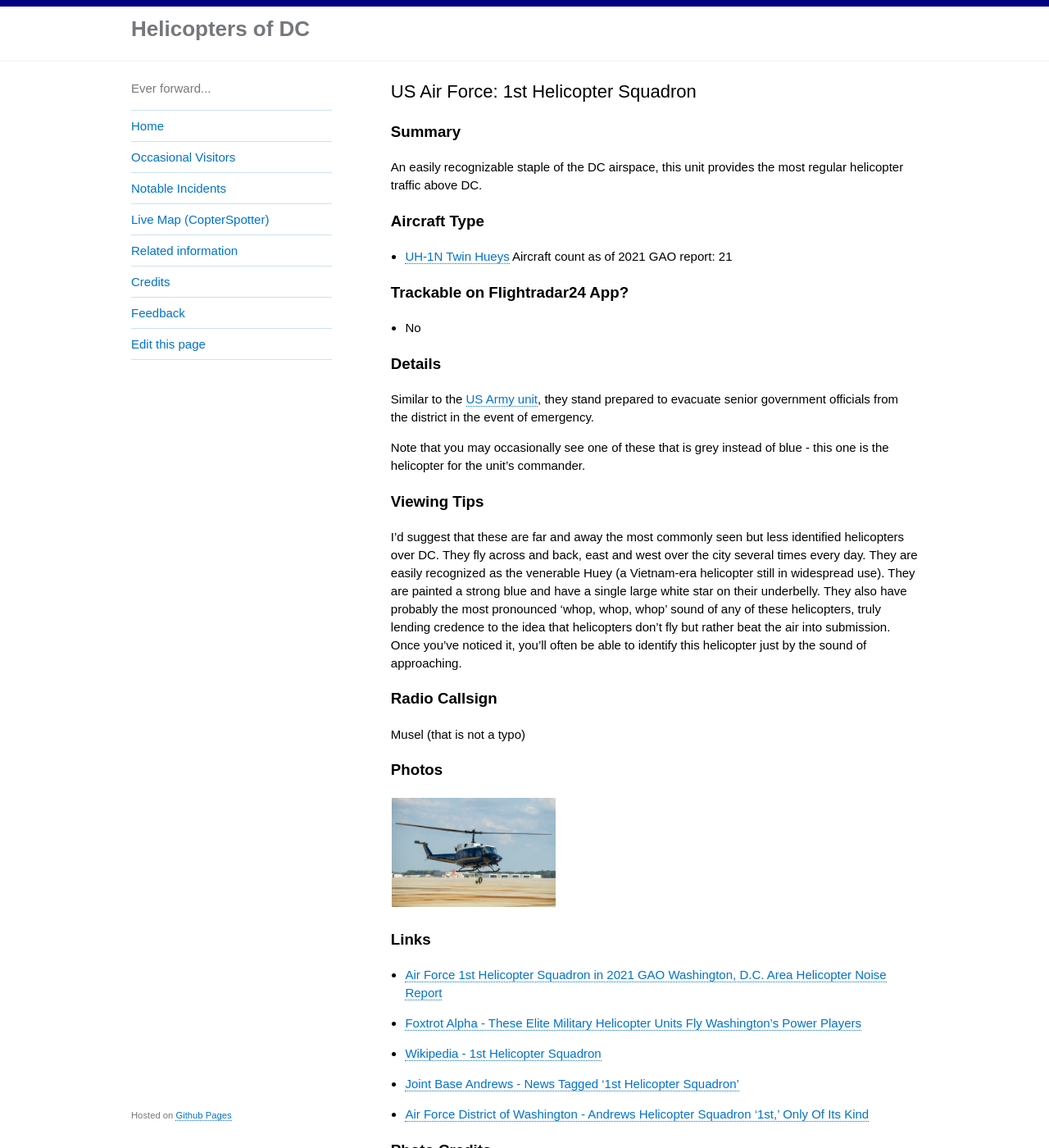
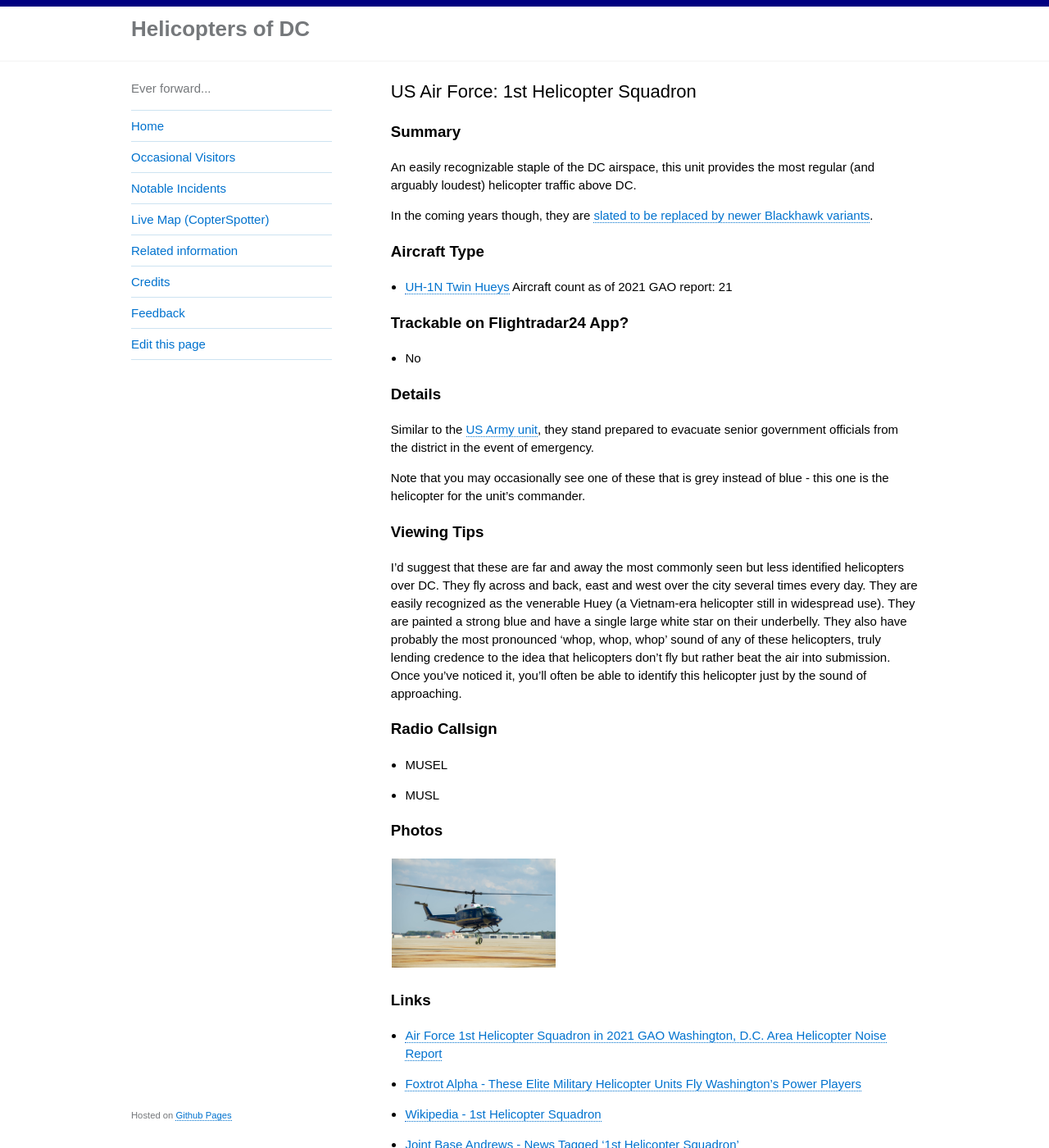
Before and after one commit to gbinal/dc-helicopters, a Jekyll site: the page built from _helicopters/6-us-air-force-1st-helicopter-squadron.md, in a window 1280 px wide and 1400 px high. Shown: the whole window at 82% size. Built offline with Jekyll 4.4.1, drawn with Linux system fonts in a browser that asks for light colours.

Commit message:
Enhance helicopter unit description and callsign format
Updated summary to include noise level and future aircraft plans. Corrected radio callsign formatting.

```diff
--- a/_helicopters/6-us-air-force-1st-helicopter-squadron.md
+++ b/_helicopters/6-us-air-force-1st-helicopter-squadron.md
@@ -5,7 +5,9 @@
 
 ### Summary
 
-An easily recognizable staple of the DC airspace, this unit provides the most regular helicopter traffic above DC.
+An easily recognizable staple of the DC airspace, this unit provides the most regular (and arguably loudest) helicopter traffic above DC.
+
+In the coming years though, they are [slated to be replaced by newer Blackhawk variants](https://www.twz.com/air/hh-60w-combat-rescue-helicopters-to-take-on-doomsday-evacuation-role-in-the-nations-capital).
 
 ### Aircraft Type
 * [UH-1N Twin Hueys](https://en.wikipedia.org/wiki/Bell_UH-1N_Twin_Huey) Aircraft count as of 2021 GAO report: 21
@@ -25,7 +27,8 @@
 
 ### Radio Callsign
 
-Musel (that is not a typo)
+- MUSEL
+- MUSL
 
 ### Photos
 
```
